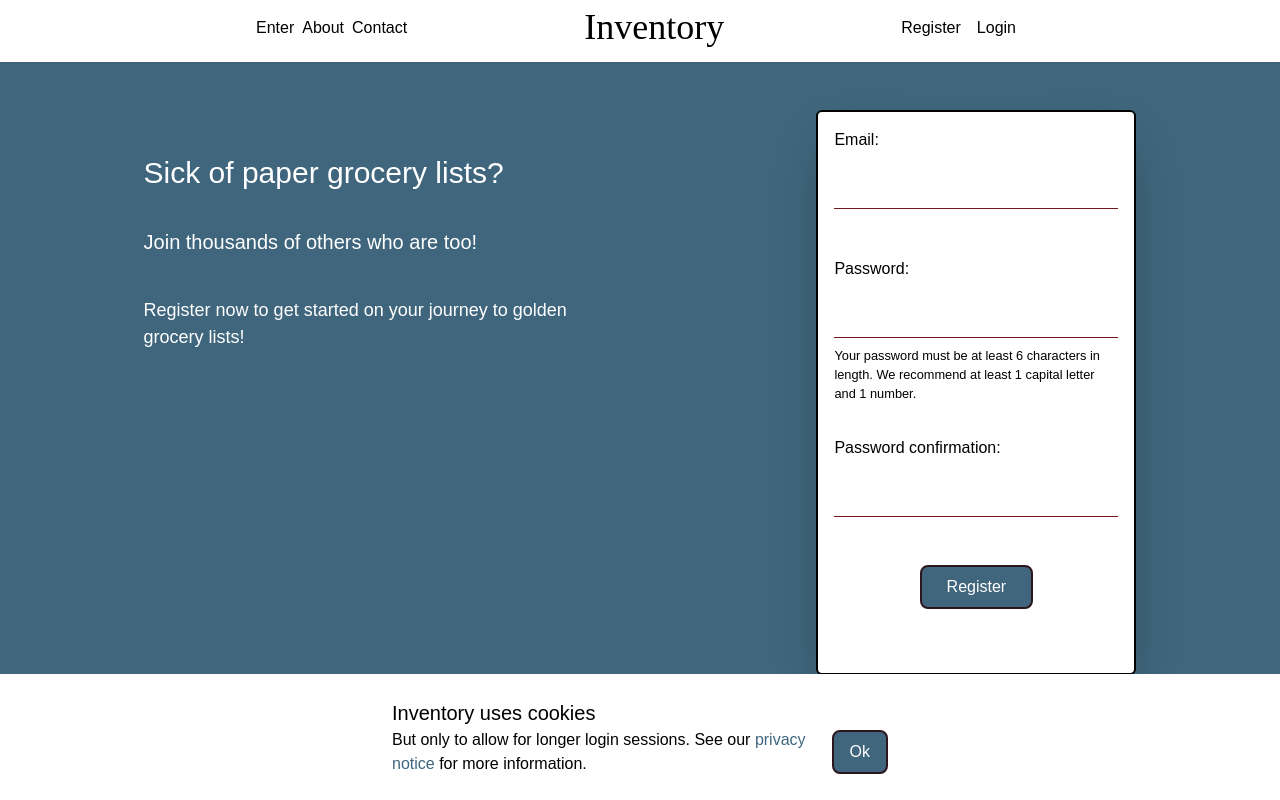
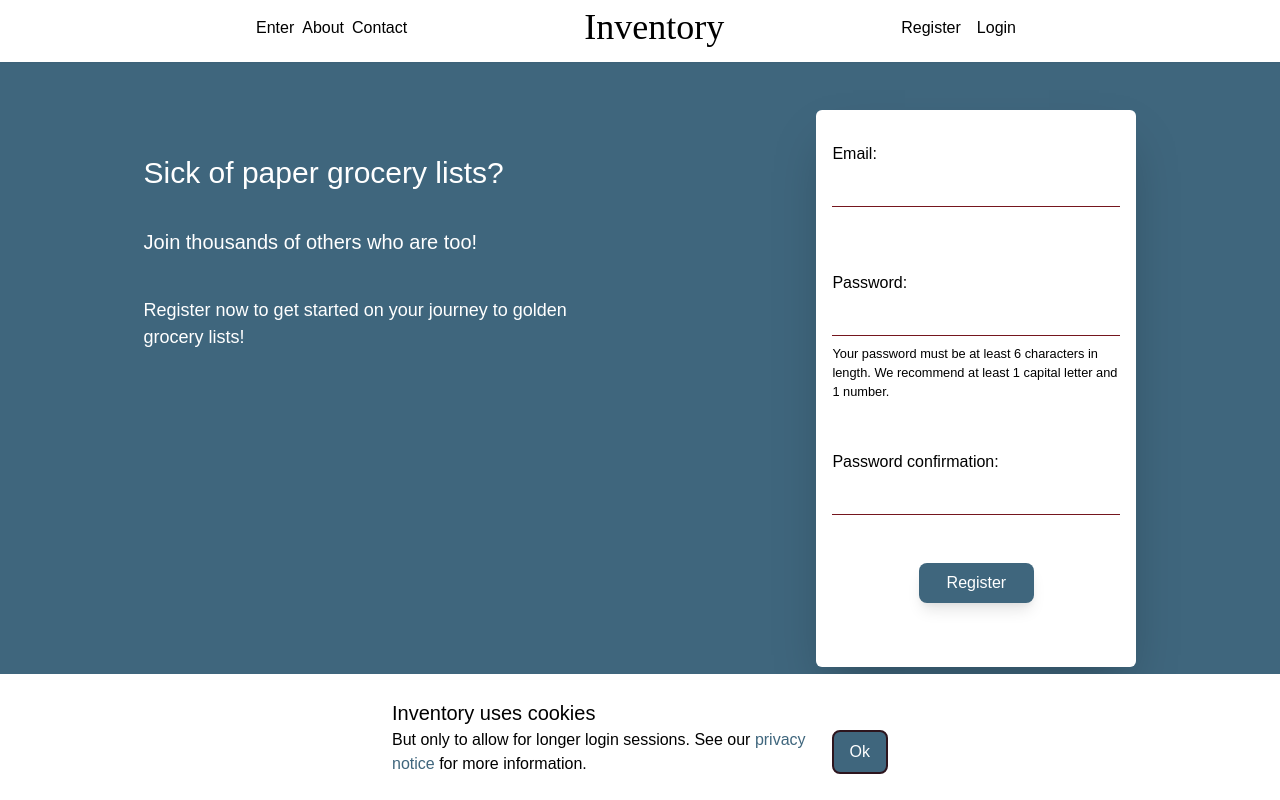
Before and after one commit to jorgevds/inventory, a Next.js app: page / in a window 1280 px wide. Shown: the top 800 px of the page. Built offline with nearby package versions, Linux system fonts and the light colour scheme; no server answers; a web font is replaced by a local one.

Commit message:
minor redesigns: shadows, removed borders, hover effects, spacing on mainPageRegister, active tabs styles

```diff
--- a/components/App/CupboardAndCart.tsx
+++ b/components/App/CupboardAndCart.tsx
@@ -1,3 +1,4 @@
+import Link from "next/link";
 import Inventory from "./Inventory";
 import ShoppingList from "./ShoppingList";
 import { useState } from "react";
@@ -13,13 +14,21 @@ const CupboardAndCart = ({ loggedIn }) => {
     <div className="flex flex-col flex-1 mt-12 ">
       <div className="flex justify-between w-3/5 m-auto minmd:px-12 sm:w-full">
         <button
-          className="py-2 pt-4 border-t-2 border-l-2 border-r-2 border-solid md:px-4 minlg:px-8 rounded-t-xl border-blue"
+          className={
+            toggleInventory
+              ? "bg-blue text-white py-2 pt-4 border-t-2 border-l-2 border-r-2 border-solid md:px-4 minlg:px-8 rounded-t-xl border-blue focus:outline-none"
+              : "py-2 pt-4 border-t-2 border-l-2 border-r-2 border-solid md:px-4 minlg:px-8 rounded-t-xl border-blue focus:outline-none"
+          }
           onClick={toggleButton}
         >
           Inventory
         </button>
         <button
-          className="py-2 pt-4 border-t-2 border-l-2 border-r-2 border-solid md:px-4 minlg:px-8 rounded-t-xl border-purple"
+          className={
+            !toggleInventory
+              ? "bg-blue text-white py-2 pt-4 border-t-2 border-l-2 border-r-2 border-solid md:px-4 minlg:px-8 rounded-t-xl border-purple focus:outline-none"
+              : "py-2 pt-4 border-t-2 border-l-2 border-r-2 border-solid md:px-4 minlg:px-8 rounded-t-xl border-purple focus:outline-none"
+          }
           onClick={toggleButton}
         >
           Groceries
@@ -27,14 +36,16 @@ const CupboardAndCart = ({ loggedIn }) => {
       </div>
       <div className="flex flex-col w-3/5 min-h-screen m-auto border-solid minmd:shadow-xl minmd:rounded-lg minmd:border-4 border-blue sm:w-screen sm:border-t-4 sm:border-b-4">
         {loggedIn ? (
-          toggleInventory ? (
+          !toggleInventory ? (
             <ShoppingList loggedIn={loggedIn} />
           ) : (
             <Inventory loggedIn={loggedIn} />
           )
         ) : (
           <div className="flex m-auto mt-16 text-xl">
-            Enter items into your inventory to get started!
+            <Link href="/enter">
+              <a>Enter items into your inventory to get started!</a>
+            </Link>
           </div>
         )}
       </div>
--- a/components/App/Inventory.tsx
+++ b/components/App/Inventory.tsx
@@ -55,7 +55,7 @@ const Inventory = ({ loggedIn }) => {
                   .delete();
                 notify();
               }}
-              className="px-4 mx-8 ml-auto text-white transition-all duration-200 ease-in-out border-2 border-solid rounded-lg sm:px-2 hover:transition-all border-burgundy bg-mauve hover:bg-burgundy"
+              className="px-4 mx-8 ml-auto text-white transition-all duration-200 ease-in-out rounded-lg shadow-md sm:px-2 hover:transition-all bg-mauve hover:bg-burgundy"
             >
               Delete
             </button>
--- a/components/App/ShoppingList.tsx
+++ b/components/App/ShoppingList.tsx
@@ -40,7 +40,7 @@ const ShoppingList = ({ loggedIn }) => {
         groceryList.map((item) => (
           <li
             key={item.item}
-            className="flex flex-col my-8 text-lg sm:my-6 sm:mx-8 minmd:mx-16"
+            className="flex flex-col my-8 text-lg transition-all duration-200 ease-in-out sm:my-6 sm:mx-8 minmd:mx-16 hover:text-mauve"
           >
             <div>
               <button
@@ -57,7 +57,7 @@ const ShoppingList = ({ loggedIn }) => {
                 }}
               >
                 <p>{item.item}</p>
-                <p className="px-2 text-xl font-bold transition-all duration-200 ease-in-out border-2 border-solid rounded-lg shadow-md cursor-pointer text-blue hover:text-mauve border-blue">
+                <p className="px-2 text-xl font-bold transition-all duration-200 ease-in-out border-2 border-solid rounded-lg shadow-md cursor-pointer hover:text-mauve text-blue border-blue">
                   +
                 </p>
               </button>
--- a/components/Authentication/MainPageRegister.tsx
+++ b/components/Authentication/MainPageRegister.tsx
@@ -48,7 +48,7 @@ const MainPageRegister = () => {
 
   return (
     <section className="flex items-center flex-1 py-12 md:p-8 sm:flex-col md:pb-12 bg-blue justify-evenly">
-      <article className="flex flex-col self-start text-white sm:text-center">
+      <article className="flex flex-col self-start text-white sm:text-center sm:mb-8">
         <h2 className="py-2 text-3xl minmd:mt-8">
           Sick of paper grocery lists?
         </h2>
@@ -60,42 +60,48 @@ const MainPageRegister = () => {
 
       <form
         onSubmit={handleRegister}
-        className="flex flex-col p-4 bg-white border-2 border-solid rounded-md shadow-2xl minlg:w-3/12 md:w-8/12 sm:w-4/5"
+        className="flex flex-col p-4 bg-white rounded-md shadow-2xl minlg:w-3/12 md:w-6/12 sm:w-4/5"
       >
-        <label htmlFor="email">Email:</label>
+        <label htmlFor="email" className="minlg:pt-4">
+          Email:
+        </label>
         <input
           type="text"
           value={email}
           name="email"
           onChange={({ target }) => setEmail(target.value)}
           autoComplete="new-password"
-          className="p-4 mb-12 transition-all duration-200 ease-in bg-white border-b border-burgundy"
+          className="p-2 mb-12 transition-all duration-200 ease-in bg-white border-b border-burgundy"
         />
-        <label htmlFor="password">Password:</label>
+        <label htmlFor="password" className="minlg:pt-4">
+          Password:
+        </label>
         <input
           type="password"
           value={password}
           name="password"
           onChange={({ target }) => setPassword(target.value)}
           autoComplete="new-password"
-          className="p-4 mb-2 transition-all duration-200 ease-in bg-white border-b border-burgundy"
+          className="p-2 mb-2 transition-all duration-200 ease-in bg-white border-b border-burgundy"
         />
         <small className="mb-8">
           Your password must be at least 6 characters in length. We recommend at
           least 1 capital letter and 1 number.
         </small>
-        <label htmlFor="passConf">Password confirmation:</label>
+        <label htmlFor="passConf" className="minlg:pt-4">
+          Password confirmation:
+        </label>
         <input
           type="password"
           value={passConf}
           name="passConf"
           onChange={({ target }) => setPassConf(target.value)}
           autoComplete="new-password"
-          className="p-4 mb-12 transition-all duration-200 ease-in bg-white border-b border-burgundy"
+          className="p-2 mb-12 transition-all duration-200 ease-in bg-white border-b border-burgundy"
         />
         <button
           type="submit"
-          className="w-2/5 p-2 px-4 m-auto mb-12 text-white transition-all duration-300 ease-in-out transform border-2 border-solid rounded-lg active:bg-blueDark focus:outline-none focus:shadow-outline border-purple hover:transition-all bg-blue active:translate-y-1 hover:scale-105"
+          className="w-2/5 p-2 px-4 m-auto mb-12 text-white transition-all duration-300 ease-in-out transform rounded-lg shadow-lg active:bg-blueDark focus:outline-none focus:shadow-outline hover:transition-all bg-blue active:translate-y-1 hover:scale-105"
         >
           Register
         </button>
--- a/components/LandingPage/Promo.tsx
+++ b/components/LandingPage/Promo.tsx
@@ -13,7 +13,7 @@ const Promo = () => {
 
         <Link href="/order">
           <a>
-            <button className="w-full py-4 m-auto my-8 text-xl text-white transition-all duration-300 ease-in-out transform border-2 border-solid rounded-lg shadow-lg bg-blue focus:outline-none focus:shadow-outline hover:transition-all hover:scale-105 border-burgundy">
+            <button className="w-full py-4 m-auto my-8 text-xl text-white transition-all duration-300 ease-in-out transform rounded-lg shadow-lg bg-blue focus:outline-none focus:shadow-outline hover:transition-all hover:scale-105">
               Register now
             </button>
           </a>
```
